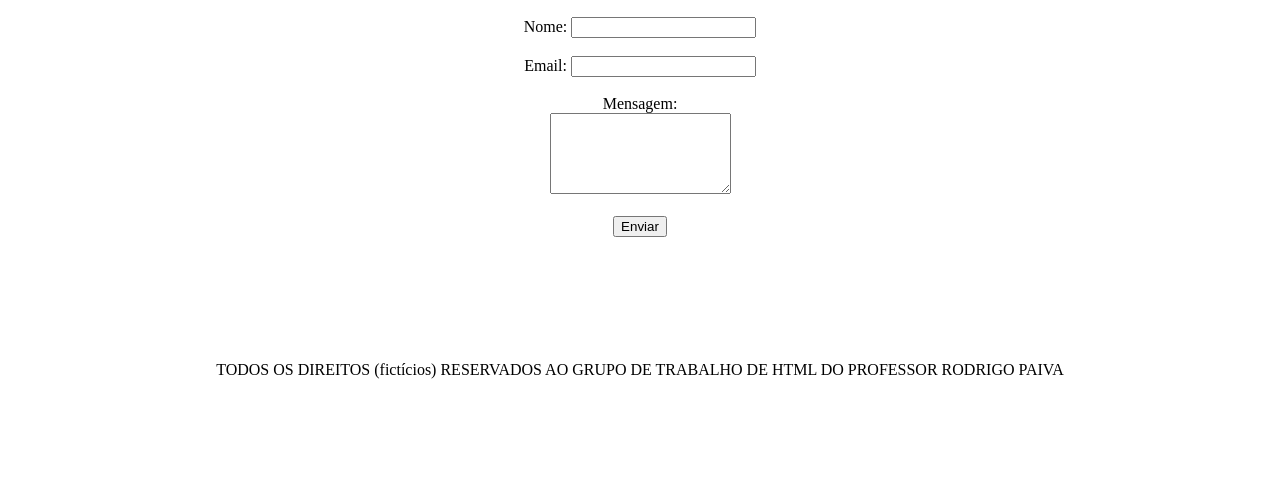
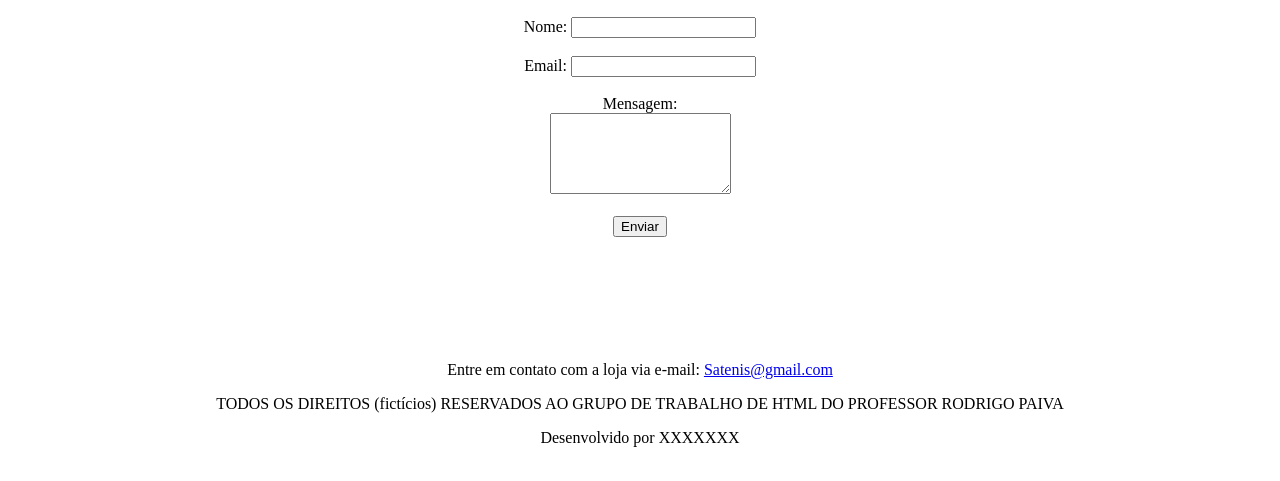
Before and after one commit to thomascfm/tabalho_webdev, a plain HTML site: page contato.html in a window 1280 px wide. Shown: the part 271-752 px from the top of the page. Drawn offline with Linux system fonts and the light colour scheme.

Commit message:
Update contato.html

```diff
--- a/contato.html
+++ b/contato.html
@@ -37,8 +37,9 @@
     <footer>
         <center>
             <br><br><br><br><br><br>
+            <p>Entre em contato com a loja via e-mail: <a href="mailto:Satenis@gmail.com">Satenis@gmail.com</a></p>
             <p>TODOS OS DIREITOS (fictícios) RESERVADOS AO GRUPO DE TRABALHO DE HTML DO PROFESSOR RODRIGO PAIVA</p>
+            <p> Desenvolvido por XXXXXXX</p>
         </center>
     </footer>
 </body>
-</html>
```
